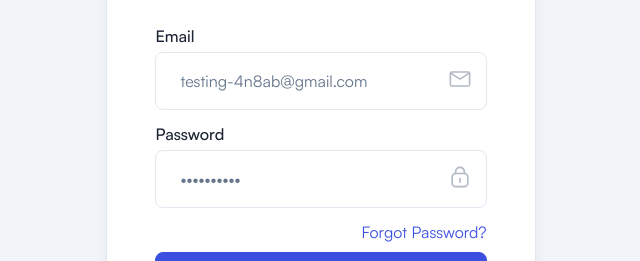
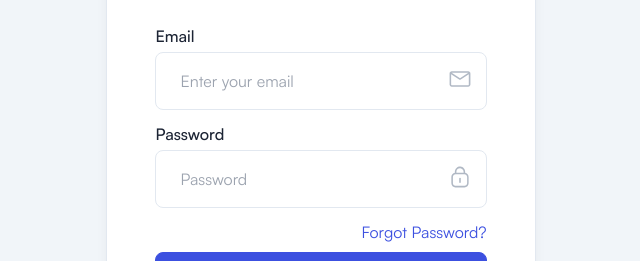
Before and after one commit to HariKrishna-9885699666/community-website, a React (Vite) app: page / in a window 1280 px wide. Shown: the part 256-517 px from the top of the page, without its empty margins (319-959 px from the left). Built offline with nearby package versions, Linux system fonts and the light colour scheme.

Commit message:
Removed all static values

```diff
--- a/src/components/DropdownUser.tsx
+++ b/src/components/DropdownUser.tsx
@@ -1,6 +1,5 @@
 import { useEffect, useRef, useState } from 'react';
 import { Link, useNavigate } from 'react-router-dom';
-import UserOne from '../images/user/user-01.png';
 import { clearLocalStorage, navigateToLoginPage } from '../utils/authUtils';
 
 const DropdownUser = ({userInfo}) => {
--- a/src/config/axios.js
+++ b/src/config/axios.js
@@ -1,7 +1,7 @@
 import axios from "axios";
 
 const setupAxios = () => {
-  const baseURL = `http://localhost:3001/api/v1`;
+  const baseURL = `http://13.232.14.174:3001/api/v1`;
 
   const instance = axios.create({
     baseURL,
--- a/src/pages/Authentication/SignIn.tsx
+++ b/src/pages/Authentication/SignIn.tsx
@@ -10,8 +10,8 @@ const SignIn = () => {
   const navigate = useNavigate();
   const formik = useFormik({
     initialValues: {
-      email: 'testing-4n8ab@gmail.com',
-      password: 'Tarbonn23$',
+      email: '',
+      password: '',
     },
     validationSchema: loginValidationSchema,
     onSubmit: async (values, { resetForm }) => {
--- a/src/pages/Authentication/SignUp.tsx
+++ b/src/pages/Authentication/SignUp.tsx
@@ -32,31 +32,31 @@ const SignUp = () => {
 
   const formik = useFormik({
     initialValues: {
-      name: 'Hari Krishna',
-      email: `anemharikrishna+${Math.random().toString(36).substring(2, 7)}@gmail.com`,
-      password: 'Tarbonn23$',
-      confirmPassword: 'Tarbonn23$',
-      fatherName: 'ABCD',
-      address: 'HYD',
-      natureOfWork: 'IT',
-      cellNumber: '1234567890',
-      education: 'Btech',
-      dateOfBirth: new Date(), // null
-      placeOfBirth: 'HYD',
-      aadharNumber: '123412341234',
-      bloodGroup: 'O+ve',
+      name: '',
+      email: '',
+      password: '',
+      confirmPassword: '',
+      fatherName: '',
+      address: '',
+      natureOfWork: '',
+      cellNumber: '',
+      education: '',
+      dateOfBirth: null,
+      placeOfBirth: '',
+      aadharNumber: '',
+      bloodGroup: '',
       profilePic: '',
       digitalSignature: '',
       familyMembers: [],
-      noFamily: true, // false
-      isChecked: true, // false
+      noFamily: false,
+      isChecked: false,
       userCaptcha: '',
     },
     validationSchema: registrationValidationSchema,
     onSubmit: async (userData, { resetForm }) => {
       // Check if the checkbox is checked before submitting
       if (userData.isChecked) {
-        if (validateCaptcha(userData.userCaptcha) !== true && false) {
+        if (validateCaptcha(userData.userCaptcha) !== true) {
           Swal.fire('Captcha not matched.');
         } else {
           try {
@@ -98,7 +98,6 @@ const SignUp = () => {
               title: 'Your account is successfully created.',
               confirmButtonText: 'Click here to login',
             }).then((result) => {
-              /* Read more about isConfirmed, isDenied below */
               if (result.isConfirmed) {
                 navigate("/");
               }
--- a/src/validationSchema/registrationValidationSchema.js
+++ b/src/validationSchema/registrationValidationSchema.js
@@ -162,6 +162,6 @@ export const registrationValidationSchema = Yup.object().shape({
         .min(1, "At least one family member is required");
     }
   }),
-  // userCaptcha: Yup.number()
-  //   .required("Captcha is required"), // uncomment
+  userCaptcha: Yup.number()
+    .required("Captcha is required"),
 });
```
